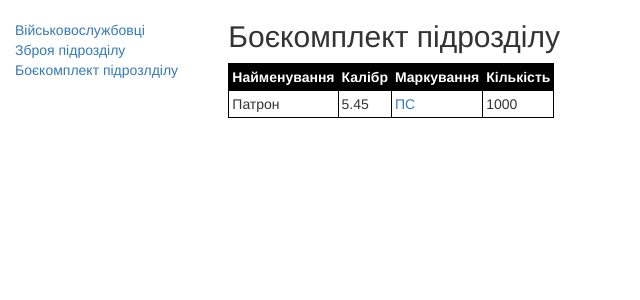
After one commit to PopovMarko/squad2, a Django app: page /index/ammo/ in a window 1280 px wide. The commit adds this page. Shown: the top 300 px of the page, without its empty margins (0-640 px from the left). Run offline with Django 4.2, Linux system fonts and the light colour scheme; data comes from the database, SQL or seed files in the repository; both versions use the stored data as it was after the commit; some libraries are stand-ins or nearby versions.

Commit message:
new model Ammo with view and template

```diff
--- a/evening/admin.py
+++ b/evening/admin.py
@@ -17,5 +17,10 @@ class SoldiersAdmin(admin.ModelAdmin):
     search_fields = ('surname', 'callsign')
 
 
+class AmmoAdmin(admin.ModelAdmin):
+    list_display = ('ammo_name', 'caliber', 'ammo_type', 'quantity')
+
+
 admin.site.register(Soldiers, SoldiersAdmin)
 admin.site.register(Weapons, WeaponsAdmin)
+admin.site.register(Ammo, AmmoAdmin)
--- a/evening/models.py
+++ b/evening/models.py
@@ -1,6 +1,5 @@
 from django.db import models
 from django.urls import reverse
-# from django.urls import reverse
 
 
 class Soldiers(models.Model):
@@ -49,10 +48,20 @@ class Soldiers(models.Model):
     def get_weapons(self):
         pass
 
+    def get_quantity(self):
+        pass
+
     class Meta:
         verbose_name = 'Військовослужбовець'
         verbose_name_plural = 'Військовослужбовці'
         ordering = ['slug']
+
+
+class Ranks (models.Model):
+    rank = models.CharField(max_length=50,)
+
+    def __str__(self):
+        return self.rank
 
 
 class Weapons(models.Model):
@@ -88,8 +97,16 @@ class WeaponsTypes(models.Model):
     w_type = models.CharField(max_length=50)
 
 
-class Ranks (models.Model):
-    rank = models.CharField(max_length=50,)
+class Ammo(models.Model):
+    """
+    Список боєприпасів підрозділу
+    """
+    ammo_name = models.CharField(max_length=255, verbose_name='Найменування')
+    caliber = models.CharField(max_length=255, verbose_name='Калібр')
+    ammo_type = models.CharField(max_length=255, verbose_name='Маркування')
+    quantity = models.IntegerField(verbose_name='Кількість')
 
-    def __str__(self):
-        return self.rank
+    class Meta:
+        verbose_name = 'Боєкомплект підрозділу'
+        verbose_name_plural = 'Боєкомплект підрозділу'
+        ordering = ['quantity']
--- /dev/null
+++ b/evening/templates/evening/ammo_list.html
@@ -0,0 +1,47 @@
+{% extends "evening/base_generic.html" %}
+
+{% block content %}
+<h2>Боєкомплект підрозділу</h2>
+
+<style type="text/css">
+  TABLE {
+    < !-- width: 300px;
+    /* Ширина таблицы */
+    -->border: 2px solid black;
+    /* Рамка вокруг таблицы */
+  }
+
+  TD,
+  TH {
+    padding: 3px;
+    /* Поля вокруг содержимого ячеек */
+    border: 1px solid black;
+    /* Рамка вокруг таблицы */
+  }
+
+  TH {
+    text-align: left;
+    /* Выравнивание по левому краю */
+    background: black;
+    /* Цвет фона */
+    color: white;
+    /* Цвет текста */
+  }
+</style>
+<table cellspacing=1>
+  <tr>
+    <th>Найменування</th>
+    <th>Калібр</th>
+    <th>Маркування</th>
+    <th>Кількість</th>
+  </tr>
+  {% for a in ammo_list %}
+  <tr>
+    <td>{{a.ammo_name}}</a></td>
+    <td>{{a.caliber}}</td>
+    <td><a href="{}">{{a.ammo_type}}</td>
+    <td>{{a.quantity}}</td>
+  </tr>
+  {% endfor %}
+</table>
+{% endblock %}
--- a/evening/templates/evening/base_generic.html
+++ b/evening/templates/evening/base_generic.html
@@ -28,11 +28,11 @@
       {% block sidebar %}
       <ul class="sidebar-nav">
           <li><a href="{% url 'index' %}">Військовослужбовці</a></li>
-          <li><a href="{}">Картки закріплення зброї та БК</a></li>
+          <!-- <li><a href="{}">Картки закріплення зброї та БК</a></li> -->
           <li><a href="{% url 'weapons' %}">Зброя підрозділу</a></li>
-          <li><a href="{}">Боєкомплект підрозлділу</a></li>
-          <li><a href="">Речове забезпечення</a></li>
-          <li><a href="{}">Картки речового забезпечення</a></li>
+          <li><a href="{% url 'ammo' %}">Боєкомплект підрозлділу</a></li>
+          <!-- <li><a href="">Речове забезпечення</a></li> -->
+          <!-- <li><a href="{}">Картки речового забезпечення</a></li> -->
       </ul>
      {% endblock %}
       </div>
--- a/evening/urls.py
+++ b/evening/urls.py
@@ -15,11 +15,12 @@ Including another URLconf
     2. Add a URL to urlpatterns:  path('blog/', include('blog.urls'))
 """
 from django.urls import path
-from evening.views import SoldiersList, WeaponsList, SoldiersCard
+from evening.views import SoldiersList, WeaponsList, SoldiersCard, AmmoList
 
 urlpatterns = [
     path('', SoldiersList.as_view(), name='index'),
     path('weapons/', WeaponsList.as_view(), name='weapons'),
     path('soldiers_card/<pk>/',
          SoldiersCard.as_view(), name='soldier-card'),
+    path('ammo/', AmmoList.as_view(), name='ammo'),
 ]
--- a/evening/views.py
+++ b/evening/views.py
@@ -1,7 +1,6 @@
 # from django.shortcuts import render
 from django.views.generic import DetailView, ListView
 from . models import *
-# Create your views here.
 
 
 class SoldiersList(ListView):
@@ -18,3 +17,8 @@ class SoldiersCard(DetailView):
     model = Soldiers
     template_name = 'evening/soldiers_detail.html'
     context_object_name = 'soldiers_card'
+
+
+class AmmoList(ListView):
+    model = Ammo
+    template_name = 'evening/ammo_list.html'
```
Also changed, not shown: evening/templates/evening/weapons_list.html (+8 -8 lines), db.sqlite3.
